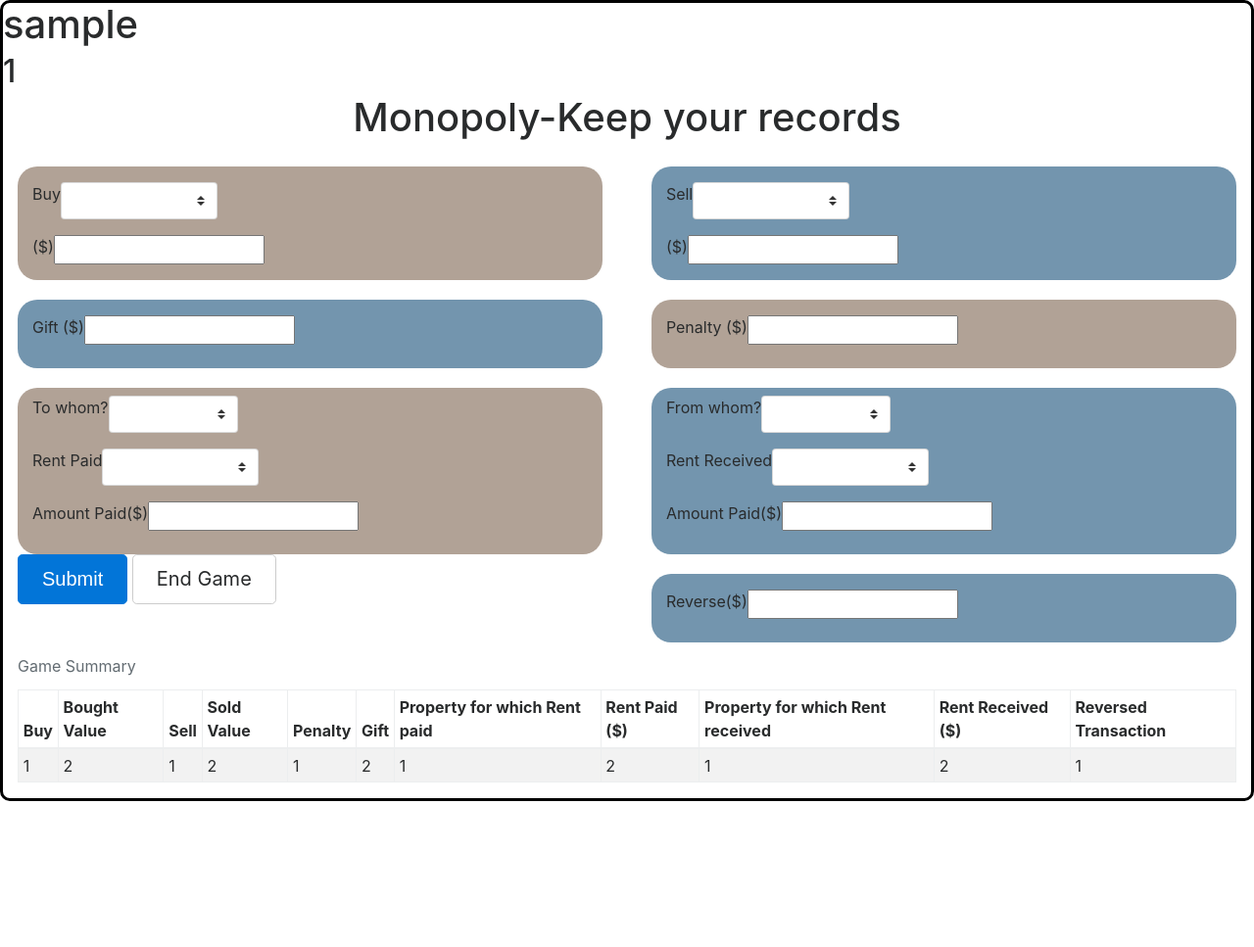
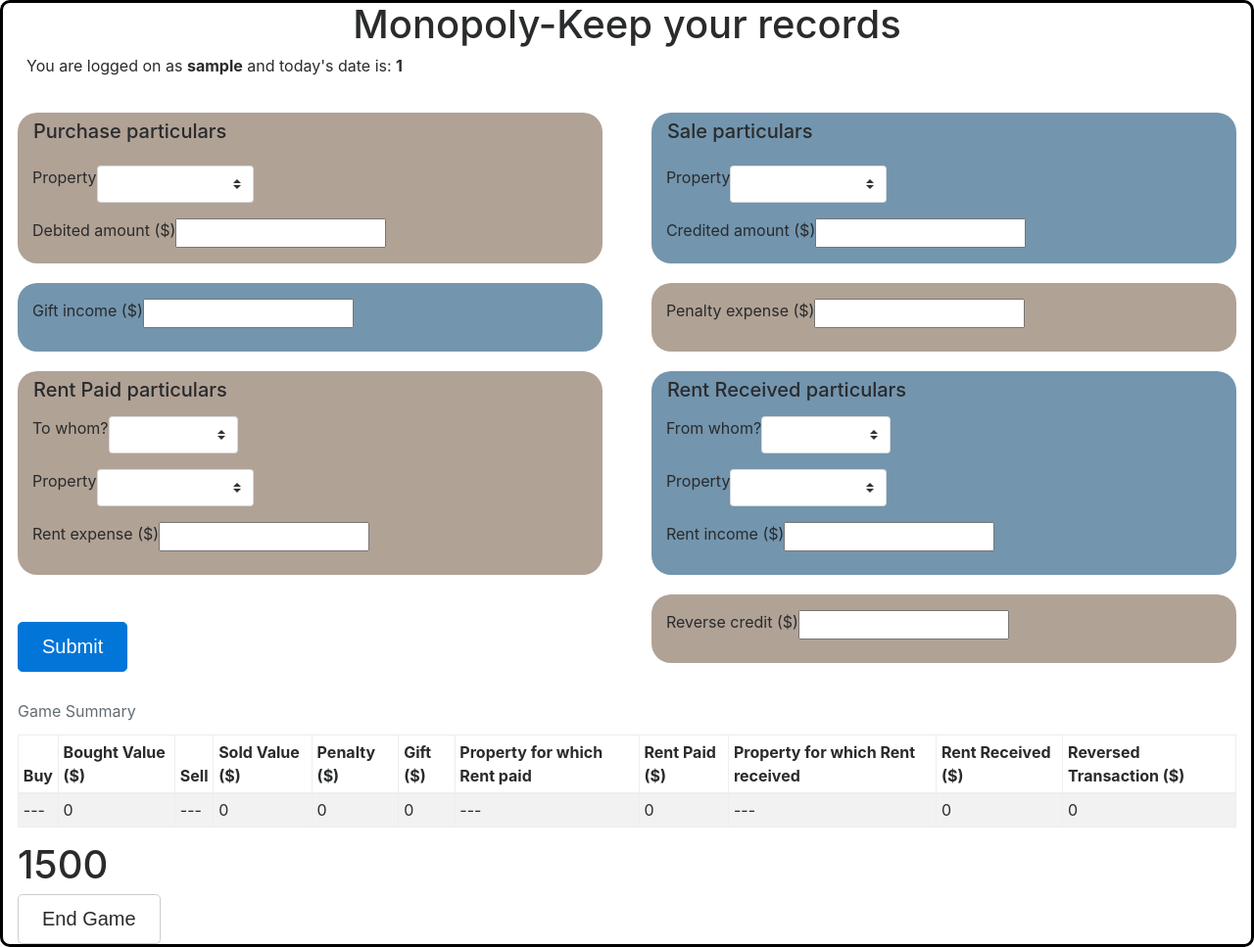
Before and after one commit to atharva-kashyap/Monopoly, a Flask app: page /game in a window 1280 px wide. Shown: the whole page at 98% size. Before the commit the page ends 818 px from the top, so only its background shows below. Run offline with Flask 2, Linux system fonts and the light colour scheme; the visitor is signed in with stand-in values (Sample User, id 1); a database or web service that is not in the repository returns one stand-in record (values such as "Sample title"); some libraries are stand-ins or nearby versions.

Commit message:
updated app.py route "/logout" added external.js

```diff
--- a/app.py
+++ b/app.py
@@ -62,9 +62,9 @@
             date = session["date"]
             result_prop = mongo.db.property.find({})
             result_prop2 = mongo.db.property.find({})
-            result_to = mongo.db.user.find({})
+            result_to = mongo.db.user.find({"date":date})
             result_prop3 = mongo.db.property.find({})
-            result_from = mongo.db.user.find({})
+            result_from = mongo.db.user.find({"date":date})
             result_prop4 = mongo.db.property.find({})
             result = mongo.db.game.find({})
             # buy_value = mongo.db.game.find({})
@@ -91,16 +91,30 @@
             mongo.db.game.insert_one({"user":user, "date":date, "buy_1":buy, "buy_1_value":buy_value, "sell_1":sell, "sell_1_value":sell_value, "penalty_1":penalty, "gift_1":gift, "whom_p":whom_p, "rentP":rentPaid, "amt1":amt1, "whom_r":whom_r, "rentR":rentRec, "amt2":amt2, "reverse":reverse})
             return redirect("/game")
 
-@app.route("/logout", methods = ['GET'])
+@app.route("/logout", methods = ['GET', 'POST'])
 def logout():
-    session.pop("loggedin", None)
-    print("logoutedddd")
-    flash("User off")
-    return redirect("/summary")
+    if request.method == 'GET':
+        session.pop("loggedin", None)
+        print("logoutedddd")
+        flash("User off")
+        return redirect("/summary")
+    else:
+        print("posted")
+        total = request.args["total"]
+        user = request.args["user11"]
+        date = request.args["date11"]
+        mongo.db.user.update_one({"date":date, "email":user}, {"$set":{"total":total}})
+        print(mongo.db.user.find({}))
+        return redirect("/summary")
 
 @app.route("/summary", methods = ['GET'])
 def viewSummary():
-    return render_template("summary.html")
+    if "user" in session and "date" in session:
+        date = session["date"]
+        result = mongo.db.user.find({"date":date})
+        for a in result:
+            print(a)
+        return render_template("summary.html",result=result)
 
 # run
 if __name__ == "__main__":
--- /dev/null
+++ b/static/external.js
@@ -0,0 +1,50 @@
+total = document.getElementById("total").value;
+document.getElementById("netWorth").innerHTML = total;
+
+
+function finishTable(){
+  var totalColumn1 = tableColumnTotal("sumTable",1);
+  var totalColumn2 = tableColumnTotal("sumTable",3);
+  var totalColumn3 = tableColumnTotal("sumTable",4);
+  var totalColumn4 = tableColumnTotal("sumTable",5);
+  var totalColumn5 = tableColumnTotal("sumTable",7);
+  var totalColumn6 = tableColumnTotal("sumTable",9);
+  var totalColumn7 = tableColumnTotal("sumTable",10);
+  var totalColumn1Elem = window.document.getElementById("totalColumn1id");
+  totalColumn1Elem.innerHTML = totalColumn1;
+  var totalColumn2Elem = window.document.getElementById("totalColumn2id");
+  totalColumn2Elem.innerHTML = totalColumn2;
+  var totalColumn3Elem = window.document.getElementById("totalColumn3id");
+  totalColumn3Elem.innerHTML = totalColumn3;
+  var totalColumn4Elem = window.document.getElementById("totalColumn4id");
+  totalColumn4Elem.innerHTML = totalColumn4;
+  var totalColumn5Elem = window.document.getElementById("totalColumn5id");
+  totalColumn5Elem.innerHTML = totalColumn5;
+  var totalColumn6Elem = window.document.getElementById("totalColumn6id");
+  totalColumn6Elem.innerHTML = totalColumn6;
+  var totalColumn7Elem = window.document.getElementById("totalColumn7id");
+  totalColumn7Elem.innerHTML = totalColumn7;
+  var sum = 1500 - totalColumn1 + totalColumn2 - totalColumn3 + totalColumn4 - totalColumn5 + totalColumn6 + totalColumn7
+  document.getElementById("total").innerHTML = sum;
+  return;
+ }
+function tableColumnTotal(thisTable,colNumber){
+  var tableElem = document.getElementById(thisTable);
+  var tableBody = document.getElementsByTagName("tbody").item(0);
+  var i;
+  var howManyRows = tableBody.rows.length;
+  result = 0;
+  for(i=0; i<howManyRows-1; i++){
+    var thisTrElem = tableBody.rows[i];
+    var thisTdElem = thisTrElem.cells[colNumber];
+    var thisTextNode = thisTdElem.childNodes.item(0);
+    if (thisTextNode == null) {
+      thisNumber = 0;
+    }
+    else{
+      var thisNumber = parseFloat(thisTextNode.data);
+    }
+    result += thisNumber;
+  }
+  return result;
+}
--- a/templates/game.html
+++ b/templates/game.html
@@ -5,7 +5,6 @@
     <title>Monopoly</title>
     <!-- <link rel="stylesheet" href="static/styles/stylesheet_monopoly.css"> -->
     <link rel="stylesheet" href="https://maxcdn.bootstrapcdn.com/bootstrap/4.0.0-beta.3/css/bootstrap.min.css" integrity="sha384-Zug+QiDoJOrZ5t4lssLdxGhVrurbmBWopoEl+M6BdEfwnCJZtKxi1KgxUyJq13dy" crossorigin="anonymous">
-</head>
   </head>
   <style media="screen">
     body{
@@ -35,54 +34,45 @@
     caption{
       caption-side: top;
     }
-    #left1, #left2, #left3 {
+    @media only screen and (min-width:800px) {
+      #left1, #left2, #left3{
         display: inline-block;
         width: 48%;
         float:left;
       }
-    #right1, #right2, #right3, #right4{
+      #right1, #right2, #right3, #right4 {
         display:inline-block;
         width:48%;
         float:right;
       }
+      #left5{
+        display: inline-block;
+        width:30%;
+        /* float: left; */
+      }
       .lock1, .lock2{
         display:block;
+      }
     }
     @media only screen and (max-width: 600px){
       .container{
         margin:0;
       }
     }
-
   </style>
-  <body class=" ">
-    <h1>{{ user }}</h1>
-    <h2>{{ date }}</h2>
-    <!-- {% for message in get_flashed_messages() %}
-    {{ message }}
-    {% endfor %} -->
+  <body onload="finishTable();" class="">
     <header>
       <h1 class="text-center">Monopoly-Keep your records</h1>
+      <p class="pl-4">You are logged on as <strong id="user11">{{ user }}</strong> and today's date is: <strong id="date11">{{ date }}</strong></p>
     </header>
     <section class="col pb-3">
-     <!-- <p id="task">PLAYER</p> -->
       <form action="{{ url_for('playGame') }}" method="post" class="">
-        <!-- <label for="action">Choose an action:</label>
-        <select id="action">
-          <option value="buy">Buy</option>
-          <option value="sell" selected>Sell</option>
-          <option value="penalty">Penalty</option>
-          <option value="gift">Gift</option>
-          <option value="rentPaid">Rent Paid</option>
-          <option value="rentRec">Rent Received</option>
-          <option value="reverse">Reverse</option>
-        </select> -->
-      <!-- <div class="row"> -->
         <div class="lock1">
           <div class="odd" id="left1">
+            <h5 class="pl-3 pt-2">Purchase particulars</h5>
             <div class="input-group pt-3 col" id="buy">
               <div class="input-group-prepend">
-            <label class="input-group-text" for="buy_1">Buy</label>
+                <label class="input-group-text" for="buy_1">Property</label>
               </div>
               <select class="custom-select" id="buy_1" name="buy_1">
                 <option value=""></option>
@@ -97,16 +87,17 @@
               </div>
               <div class="input-group pt-3 mb-3">
                 <div class="input-group-prepend">
-              <span class="input-group-text">($)</span>
+                  <span class="input-group-text">Debited amount ($)</span>
                 </div>
                 <input type="number" id="buy_1_value" name="buy_1_value" value="">
               </div></label>
             </div>
           </div>
           <div class="even" id="right1">
+            <h5 class="pl-3 pt-2">Sale particulars</h5>
             <div class="input-group pt-3 col" id="sell">
               <div class="input-group-prepend">
-            <label class="input-group-text" for="sell_1">Sell</label>
+                <label class="input-group-text" for="sell_1">Property</label>
               </div>
               <select class="custom-select" id="sell_1" name="sell_1">
                 <option value=""></option>
@@ -119,23 +110,22 @@
               <label  class="dollar" for="sell_1_value">
               <div class="input-group pt-3 mb-2">
                 <div class="input-group-prepend">
-              <span class="input-group-text">($)</span>
+                  <span class="input-group-text">Credited amount ($)</span>
                 </div>
                 <input type="number" id="sell_1_value" name="sell_1_value">
               </div></label>
             </div>
           </div>
-      <!-- </div> -->
-      <!-- <div class="row"> -->
           <div class="odd" id="right2">
             <div class="input-group col" id="penalty">
               <label class="dollar" for="penalty_1">
                 <div class="input-group pt-3 mb-3">
                   <div class="input-group-prepend">
-            <span class="input-group-text">Penalty ($)</span>
+                    <span class="input-group-text">Penalty expense ($)</span>
                   </div>
-          <input type="number" id="penalty_1" name="penalty_1" value="Penalty">
-        </div></label>
+                  <input type="number" id="penalty_1" name="penalty_1" value="">
+                </div>
+              </label>
             </div>
           </div>
           <div class="even" id="left2">
@@ -143,14 +133,14 @@
             <label class="dollar" for="gift_1">
             <div class="input-group pt-3 mb-3">
               <div class="input-group-prepend">
-              <span class="input-group-text">Gift ($)</span>
+                <span class="input-group-text">Gift income ($)</span>
               </div>
               <input type="number" id="gift_1" name="gift_1" value="">
             </div></label>
           </div>
         </div>
-      <!-- </div> -->
           <div class="odd" id="left3">
+              <h5 class="pl-3 pt-2">Rent Paid particulars</h5>
               <div class="input-group pt-2 mb-3 col" id="rentPaid">
                 <div class="input-group-prepend">
                   <label class="input-group-text" for="whom">To whom?</label>
@@ -164,7 +154,7 @@
               </div>
             <div class="input-group col" id="rentPaid">
               <div class="input-group-prepend">
-          <label class="input-group-text" for="rentP">Rent Paid</label>
+                <label class="input-group-text" for="rentP">Property</label>
               </div>
               <select class="custom-select" id="rentP" name="rentP">
                 <option value=""></option>
@@ -177,7 +167,7 @@
               <label class="dollar" for="amt1">
                 <div class="input-group pt-3 mb-3">
                   <div class="input-group-prepend">
-              <span class="input-group-text">Amount Paid($)</span>
+                    <span class="input-group-text">Rent expense ($)</span>
                   </div>
                   <input type="number" name="amt1" id="amt1" value="">
                 </div>
@@ -185,6 +175,7 @@
             </div>
           </div>
           <div class="even" id="right3">
+            <h5 class="pl-3 pt-2">Rent Received particulars</h5>
             <div class="input-group pt-2 mb-3 col" id="whom">
               <div class="input-group-prepend">
                 <label class="input-group-text" for="whom_r">From whom?</label>
@@ -198,7 +189,7 @@
             </div>
             <div class="input-group col" id="rentRec">
               <div class="input-group-prepend">
-          <label class="input-group-text" for="rentR">Rent Received</label>
+                <label class="input-group-text" for="rentR">Property</label>
               </div>
               <select class="custom-select" id="rentR" name="rentR">
                 <option value=""></option>
@@ -211,19 +202,19 @@
               <label class="dollar" for="amt2">
               <div class="input-group pt-3 mb-3">
                 <div class="input-group-prepend">
-            <span class="input-group-text">Amount Paid($)</span>
+                  <span class="input-group-text">Rent income ($)</span>
                 </div>
                 <input type="number" name="amt2" id="amt2" value="">
                 </div>
               </label>
             </div>
           </div>
-    <div class="even" id="right4">
+          <div class="odd" id="right4">
             <div class="input-group col" id="reverse">
               <label for="reverse">
               <div class="input-group pt-3 mb-3">
                 <div class="input-group-prepend">
-            <span class="input-group-text">Reverse($)</span>
+                  <span class="input-group-text">Reverse credit ($)</span>
                 </div>
                 <input type="number" name="reverse" value="">
               </div>
@@ -231,31 +222,30 @@
             </div>
           </div>
         </div>
-  <div class="lock2">
+        <div class="pt-5" id="left5">
+          <div class="lock2" >
             <button type="submit" onclick="task()" name="button" class="btn btn-lg btn-primary">Submit</button>
-    <a role="button" class="btn btn-secondary btn-lg" href="/logout">End Game</a>
           </div>
-
+        </div>
       </form>
     </section>
-
     <article class="col">
      <div class="table-responsive">
-       <table class="table table-sm table-striped table-hover table-bordered">
+       <table class="table table-sm table-striped table-hover table-bordered" id="sumTable">
          <caption>Game Summary</caption>
          <thead class="thead-dark">
            <tr>
              <th>Buy</th>
-             <th>Bought Value</th>
+             <th>Bought Value ($)</th>
              <th>Sell</th>
-             <th>Sold Value</th>
-             <th>Penalty</th>
-             <th>Gift</th>
+             <th>Sold Value ($)</th>
+             <th>Penalty ($)</th>
+             <th>Gift ($)</th>
              <th>Property for which Rent paid</th>
              <th>Rent Paid ($)</th>
              <th>Property for which Rent received</th>
              <th>Rent Received ($)</th>
-             <th>Reversed Transaction</th>
+             <th>Reversed Transaction ($)</th>
            </tr>
          </thead>
          <tbody>
@@ -320,47 +310,26 @@
            {% endif %}
            {% endfor %}
            <tr>
-             <td>1</td>
-             <td>2</td>
-             <td>1</td>
-             <td>2</td>
-             <td>1</td>
-             <td>2</td>
-             <td>1</td>
-             <td>2</td>
-             <td>1</td>
-             <td>2</td>
-             <td>1</td>
+             <td>---</td>
+             <td id="totalColumn1id"></td>
+             <td>---</td>
+             <td id="totalColumn2id"></td>
+             <td id="totalColumn3id"></td>
+             <td id="totalColumn4id"></td>
+             <td>---</td>
+             <td id="totalColumn5id"></td>
+             <td>---</td>
+             <td id="totalColumn6id"></td>
+             <td id="totalColumn7id"></td>
             </tr>
          </tbody>
-
        </table>
+       <h1 id="total"></h1>
+       <form class="" action="/logout" method="get">
+         <button type="button" class="btn btn-secondary btn-lg" name="button">End Game</button>
+       </form>
      </div>
     </article>
-
-
-   <!-- <script type="text/javascript">
-     function endGame(){
-       alert("Are you sure you want to end your game?")
-     }
-
-   function disappear(){
-     if(dropdownbox)
-   }
-
-   function task() {
-    var task = document.getElementById("action");
-    var result = task.options[task.selectedIndex].text;
-    document.getElementById("task").innerHTML = result;
-    if (result == "Buy") {
-      document.getElementById("sell").style.display = "none";
-      document.getElementById("penalty").style.display = "none";
-      document.getElementById("gift").style.display = "none";
-      document.getElementById("rentPaid").style.display = "none";
-      document.getElementById("rentRec").style.display = "none";
-      document.getElementById("reverse").style.display = "none";
-    }
-   }
-   </script> -->
+   <script src="static/external.js"></script>
   </body>
 </html>
```
Also changed, not shown: templates/login.html (+5 -5 lines), templates/srid.html (added, +70 -0 lines), templates/sum.html (+6 -3 lines), templates/summary.html (+16 -10 lines). Lines whose indentation alone changed are shown as unchanged.
